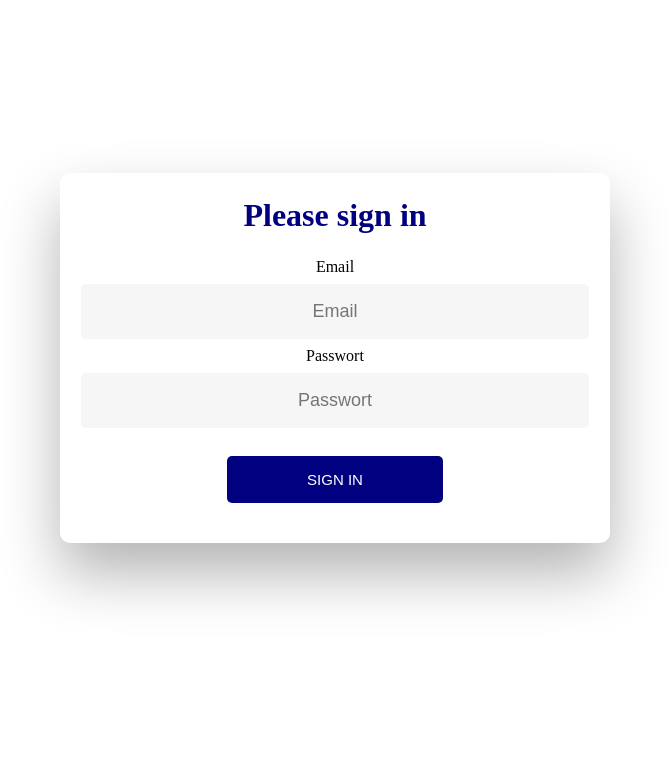
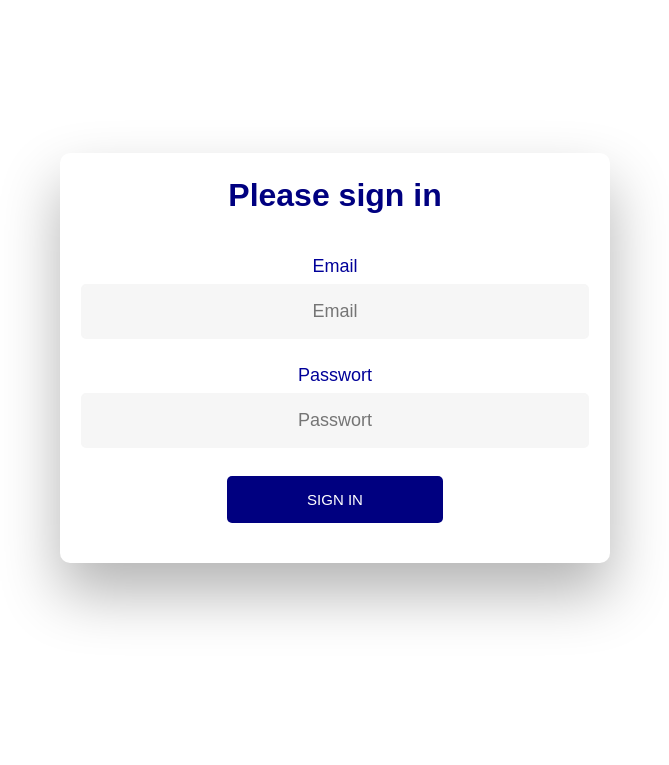
Before and after one commit to MittelstufenprojektTeam/mittelstufenprojekt777, a Symfony app: template templates/security/login.html.twig in a window 1280 px wide. Shown: the top 765 px of the page, without its empty margins (305-974 px from the left). Run offline with Twig, Linux system fonts and the light colour scheme; the template is opened without the code that fills it, so the values that code supplies are empty; some libraries are stand-ins or nearby versions.

Commit message:
MIT777-46 [TASK] | updated fonts

```diff
--- a/templates/security/login.html.twig
+++ b/templates/security/login.html.twig
@@ -3,6 +3,9 @@
 {% block title %}Log in!{% endblock %}
 {% block body %}
     <style>
+        * {
+            font-family: sans-serif;
+        }
         .wrapper {
             height: 100vh;
             display: flex;
@@ -37,6 +40,16 @@
             -webkit-border-radius: 5px 5px 5px 5px;
             border-radius: 5px 5px 5px 5px;
         }
+         .input-label {
+             color: hsl(240, 100%, 30%);
+             padding: 10px;
+             text-align: center;
+             text-decoration: none;
+             display: inline-block;
+             font-size: 18px;
+             margin: .5rem .5rem -1rem;
+             width: 80%;
+         }
 
         input[type=email]:focus, input[type=password]:focus {
             color: #495057;
@@ -118,11 +131,11 @@
                 {% if error %}
                     <div class="login-error">{{ error.messageKey|trans(error.messageData, 'security') }}</div>
                 {% endif %}
-                <label for="inputEmail">Email</label>
+                <label class="input-label" for="inputEmail">Email</label>
                 <input placeholder="Email" type="email" value="{{ last_username }}" name="email" id="inputEmail"
                        class="input"
                        autocomplete="email" required>
-                <label for="inputPassword">Passwort</label>
+                <label class="input-label" for="inputPassword">Passwort</label>
                 <input placeholder="Passwort" type="password" name="password" id="inputPassword" class="input"
                        autocomplete="current-password" required>
 
```
